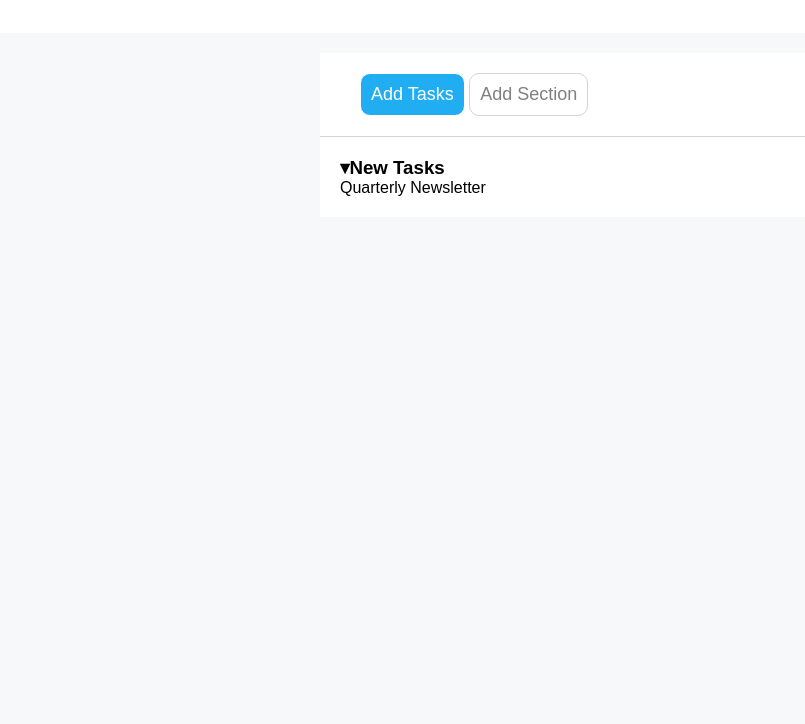
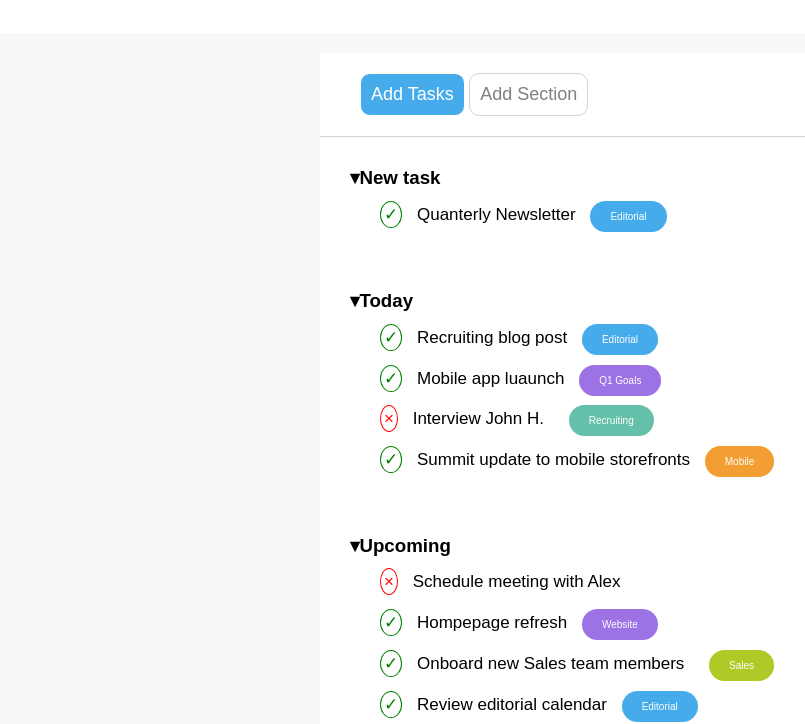
Before and after one commit to Dario-Miccinelli/html-css-toboolist, a plain HTML site: page index.html in a window 1280 px wide. Shown: the part 82-806 px from the top of the page, without its empty margins (0-805 px from the left). Drawn offline with Linux system fonts and the light colour scheme.

Commit message:
Fine progetto - aggiunta liste - task etc

```diff
--- a/assets/css/style.css
+++ b/assets/css/style.css
@@ -38,7 +38,7 @@ header {
 }
 
 .bottone-task {
-    background-color: #20adf2;
+    background-color: #45ABEA;
     color: #fff;
 }
 
@@ -70,6 +70,89 @@ h3::before {
     content: "\25BE";
 }
 
+#containerliste{
+    padding: 30px 30px;
+}
+
+.taskcompletata {
+
+        color: green;
+        border: 1px solid green;
+        border-radius: 100%;
+        padding:  3px;
+        margin-right: 10px;
+    }
+
+    .tasknoncompletata{
+        color: red;
+        border: 1px solid red;
+        border-radius: 100%;
+        padding:  3px;
+        margin-right: 10px;
+    }
+
 li {
     list-style: none;
+    margin-left: 15px;
+    padding: 10px;
+    font-size: 17px;
 }
+
+ul {
+    padding: 5px;
+    margin-bottom: 50px;
+}
+
+
+.editorialblu{
+    margin-left: 10px;
+    font-size: 10px;
+    background-color: #45ABEA;
+    color: white;
+    border-radius: 20px;
+    padding: 10px 20px;
+}
+
+.mobilearancione{
+    margin-left: 10px;
+    font-size: 10px;
+    background-color: #F29E33;
+    color: white;
+    border-radius: 20px;
+    padding: 10px 20px;
+}
+
+.goalsviola {
+    margin-left: 10px;
+    font-size: 10px;
+    background-color: #9C72E4;
+    color: white;
+    border-radius: 20px;
+    padding: 10px 20px;
+}
+
+.recruiting {
+
+        margin-left: 20px;
+        font-size: 10px;
+        background-color: #64C0A9;
+        color: white;
+        border-radius: 20px;
+        padding: 10px 20px;
+    }
+
+    .salesverde {
+
+        margin-left: 20px;
+        font-size: 10px;
+        background-color: #B0C926;
+        color: white;
+        border-radius: 20px;
+        padding: 10px 20px;
+    }
+
+    #happy {
+        padding-top: 100px;
+        font-size: 20px;
+        text-align: center;
+    }
--- a/index.html
+++ b/index.html
@@ -31,24 +31,106 @@
             </div>
         </div>
 
-        <!-- Chiusura parte bottoni  -->
+        <!-- fine parte bottoni task-section  -->
 
-        <!-- Inizio parte lista -->
 
-        <div class="mainlist">
 
-            <h3>New Tasks</h3>
 
-            <li>Quarterly Newsletter</li>
+        <!-- inizio container liste  -->
+
+        <div id="containerliste">
+            <div>
+             <h3>New task</h3>
+             <ul>
+                 <li>
+                     <span class="taskcompletata">&#10003;</span>
+                     Quanterly Newsletter
+                     <span class="editorialblu">Editorial</span>
+                 </li>
+             </ul>
+            </div>
 
 
 
 
 
+            <!-- seconda lista today  -->
+
+
+
+            <div id="secondalistatoday">
+                <h3>Today</h3>
+                <ul>
+                    <li>
+                        <span class="taskcompletata">&#10003;</span>
+                        Recruiting blog post
+                        <span class="editorialblu">Editorial</span>
+
+                    </li>
+                    <li>
+                        <span class="taskcompletata">&#10003;</span>
+                        Mobile app luaunch
+                        <span class="goalsviola">Q1 Goals</span>
+
+                    </li>
+                    <li>
+                        <span class="tasknoncompletata">&#215;</span>
+                        Interview John H.
+                        <span class="recruiting">Recruiting</span>
+
+                    </li>
+                    <li>
+                        <span class="taskcompletata">&#10003;</span>
+                        Summit update to mobile storefronts
+                        <span class="mobilearancione">Mobile</span>
+
+                    </li>
+                </ul>
+               </div>
+
+               <!-- fine seconda lista -->
+
+
+               <!-- terza lista  -->
+
+               <div>
+                <h3>Upcoming</h3>
+                <ul>
+                    <li>
+                        <span class="tasknoncompletata">&#215;</span>
+                        Schedule meeting with Alex
+
+
+                    </li>
+                    <li>
+                        <span class="taskcompletata">&#10003;</span>
+                        Hompepage refresh
+                        <span class="goalsviola">Website</span>
+
+                    </li>
+                    <li>
+                        <span class="taskcompletata">&#10003;</span>
+                        Onboard new Sales team members
+                        <span class="salesverde">Sales</span>
+                    </li>
+                    <li>
+                        <span class="taskcompletata">&#10003;</span>
+                        Review editorial calendar
+                        <span class="editorialblu">Editorial</span>
+                    </li>
+                </ul>
+               </div>
+
+               <!-- fine terza lista  -->
+
 
 
 
         </div>
+
+        <!-- fine container liste  -->
+
+        <div id="happy"><img src="assets/img/logo copia.png" alt=""> <br>Thx!&#128513&#128513</div>
 
 
 
```
